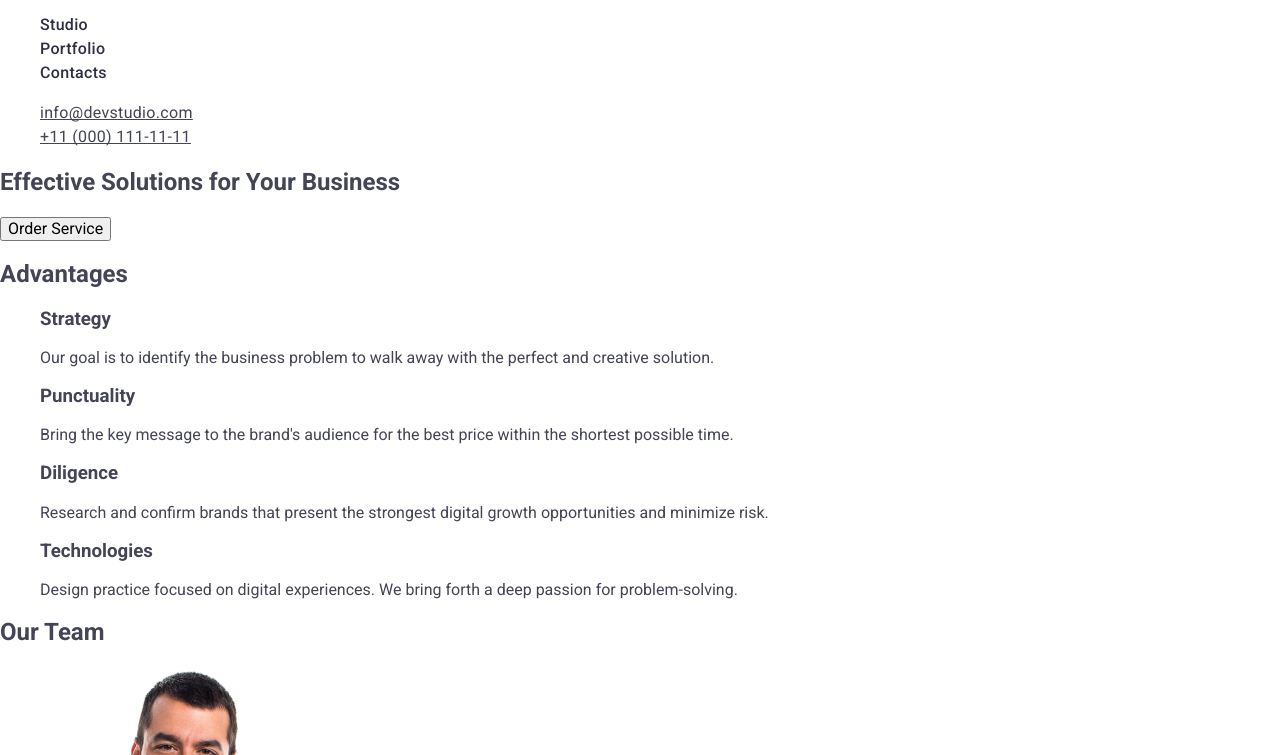
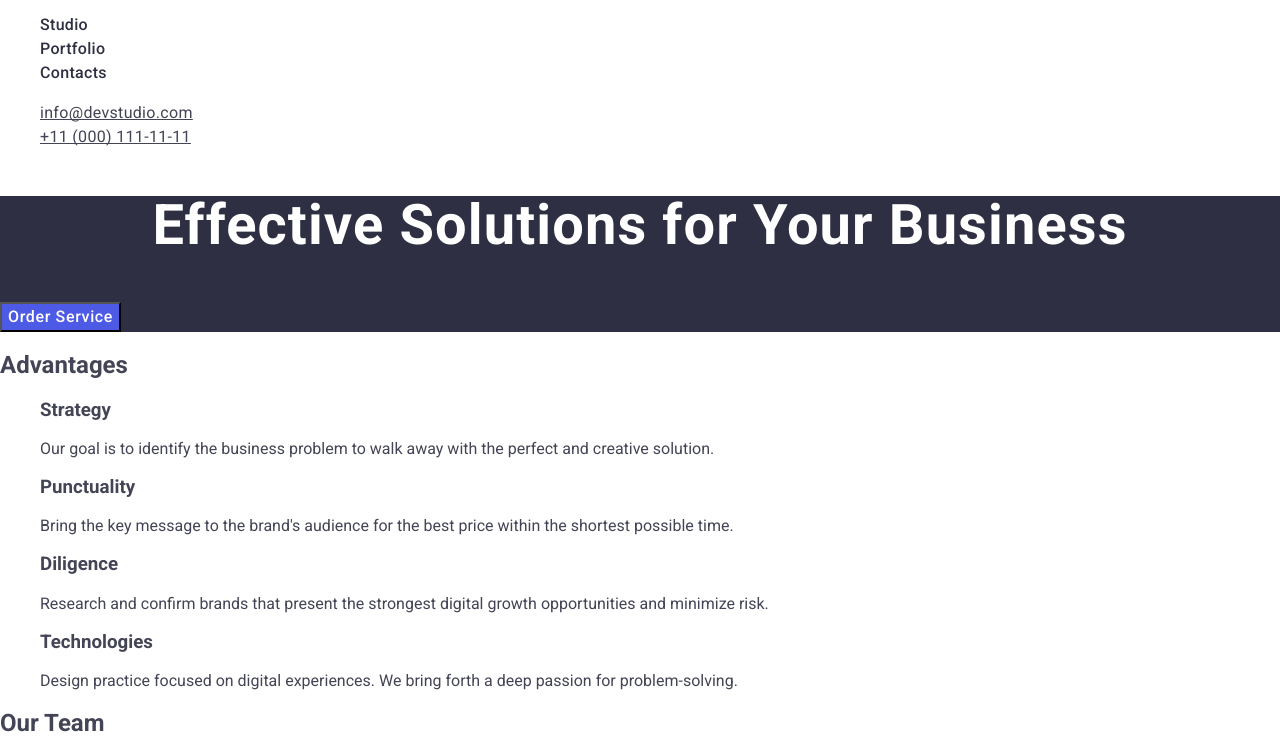
Before and after one commit to svitlana17o/goit-markup-hw-02, a plain HTML site: page index.html in a window 1280 px wide. Shown: the part 24-779 px from the top of the page. Drawn offline with nearby package versions, Linux system fonts and the light colour scheme.

Commit message:
add styles header

```diff
--- a/css/styles.css
+++ b/css/styles.css
@@ -66,6 +66,34 @@ a {
     color: #404bbf;
 }
 
+.title {
+    font-weight: 700;
+    font-size: 56px;
+    line-height: 1.07;
+    letter-spacing: 0.02em;
+    text-align: center;
+    color: #fff;
+}
+
+.first-section {
+    background-color: #2e2f42;
+}
+
+.button {
+    font-weight: 500;
+    font-size: 16px;
+    line-height: 1.5;
+    letter-spacing: 0.04em;
+    color: #fff;
+    background-color: #4d5ae5;
+    cursor: pointer;
+}
+
+.button:hover,
+.button:focus {
+    background-color: #404bbf
+}
+
 .page-footer {
     background-color: #2e2f42;
 }
--- a/index.html
+++ b/index.html
@@ -36,15 +36,15 @@
 </header>
 <main>
     <!--перша секція-->
-    <section>
-            <h1>
+    <section class="first-section">
+            <h1 class="title">
                 Effective Solutions
                 for Your Business
             </h1>
-            <button type="button">Order Service</button>
+            <button class="button" type="button">Order Service</button>
     </section>
     <!--друга секція-->
-        <section>
+        <section class="second-section">
             <h2>Advantages</h2>
     <ul>
         <li>
@@ -66,8 +66,8 @@
         </li>
     </ul>
         </section>
-        <!--третя секція-->
-        <section>
+    <!--третя секція-->
+        <section class="the-third-section">
         <h2>Our Team</h2>
         <ul>
             <li>
@@ -92,8 +92,8 @@
             </li>
         </ul>
         </section>
-        <!--четверта секція-->
-        <section>
+    <!--четверта секція-->
+        <section class="the-fourth-section">
         <h2>Our Portfolio</h2>
         <ul>
             <li>
@@ -129,6 +129,7 @@
         </ul>
         </section>
     </main>
+    <!--footer-->
     <footer class="page-footer">
         <a class="logo footer-logo" href="./index.html"
         >Web<span class="logo-part">Studio</span></a>
```
